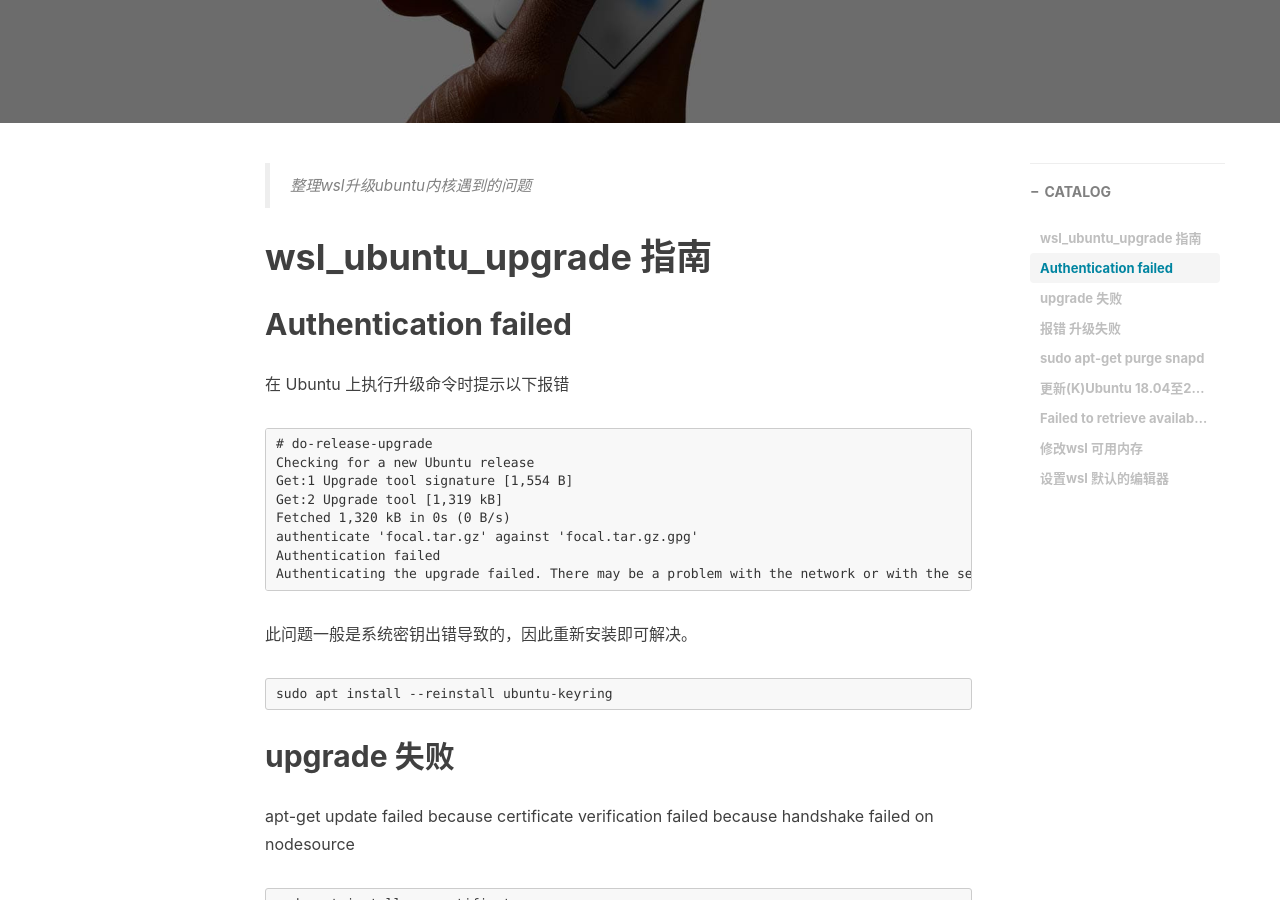
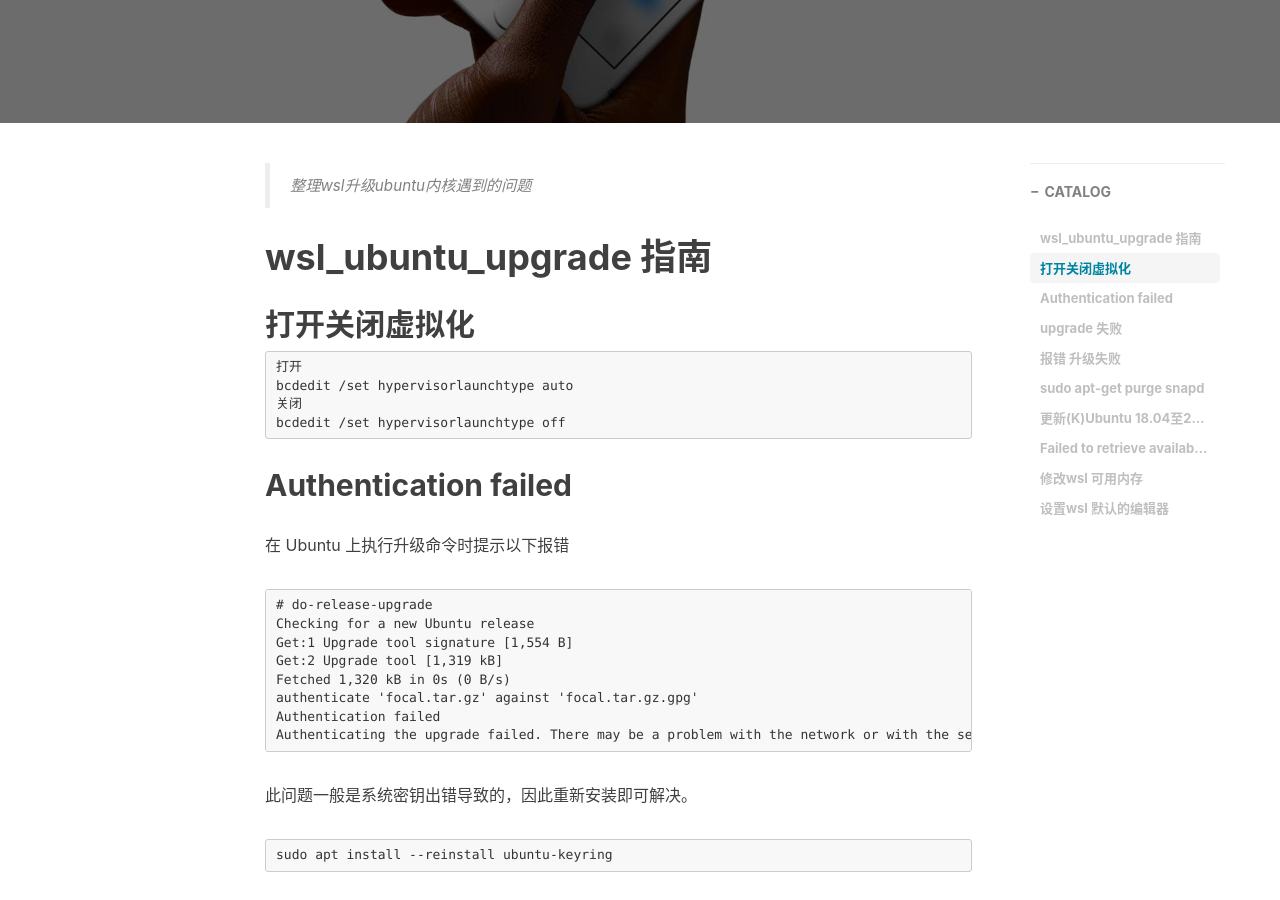
Before and after one commit to 20083017/20083017.github.io, a Jekyll site: the page built from _posts/2023-05-03-wsl_ubuntu_upgrade.md, in a window 1280 px wide and 900 px high, scrolled down 400 px. Built offline with Jekyll 4.4.1, drawn with Linux system fonts in a browser that asks for light colours; nearby versions of some CDN libraries; comment, search, counter and statistics services are not loaded.

Commit message:
Update 2023-05-03-wsl_ubuntu_upgrade.md

````diff
--- a/_posts/2023-05-03-wsl_ubuntu_upgrade.md
+++ b/_posts/2023-05-03-wsl_ubuntu_upgrade.md
@@ -15,6 +15,14 @@ tags:
 >整理wsl升级ubuntu内核遇到的问题
 
 # wsl_ubuntu_upgrade 指南
+
+## 打开关闭虚拟化
+```
+打开
+bcdedit /set hypervisorlaunchtype auto
+关闭
+bcdedit /set hypervisorlaunchtype off
+```
 
 ## Authentication failed
 在 Ubuntu 上执行升级命令时提示以下报错
````
